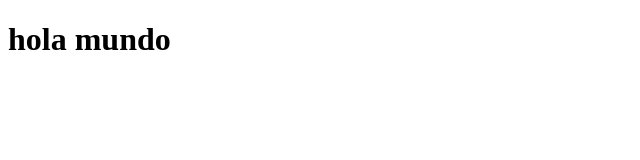
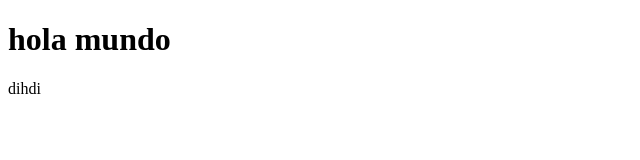
Before and after one commit to Licanpor/EjGitHub, a plain HTML site: page index.html in a window 1280 px wide. Shown: the full height of the page, 0-640 px from the left. Drawn offline with Linux system fonts and the light colour scheme.

Commit message:
agregue un parrafo

```diff
--- a/index.html
+++ b/index.html
@@ -7,5 +7,6 @@
 </head>
 <body>
 	<h1>hola mundo</h1>
+	<p>dihdi</p>
 </body>
 </html>
```
